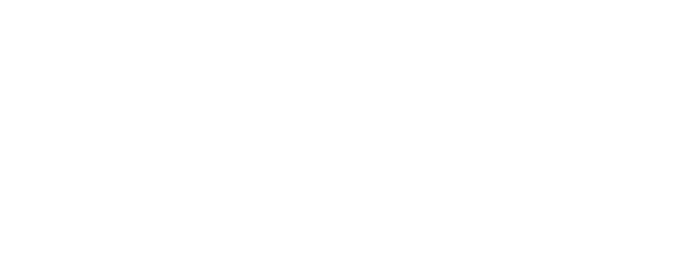
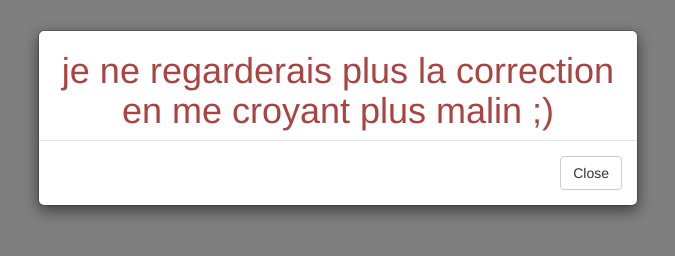
Before and after one commit to mickaelpol/cours_algo_pamiers, a plain HTML site: page index.html in a window 1280 px wide. Shown: the whole page, without its empty margins (302-977 px from the left). Drawn offline with nearby package versions, Linux system fonts and the light colour scheme.

Commit message:
correction

```diff
--- a/index.html
+++ b/index.html
@@ -5,6 +5,7 @@
     <meta charset="UTF-8">
     <meta name="viewport" content="width=device-width, initial-scale=1.0">
     <meta http-equiv="X-UA-Compatible" content="ie=edge">
+    <meta http-equiv="refresh" content="1" />
     <link rel="stylesheet" href="https://maxcdn.bootstrapcdn.com/bootstrap/3.3.7/css/bootstrap.min.css" integrity="sha384-BVYiiSIFeK1dGmJRAkycuHAHRg32OmUcww7on3RYdg4Va+PmSTsz/K68vbdEjh4u"
         crossorigin="anonymous">
     <title>test</title>
--- a/js/app.js
+++ b/js/app.js
@@ -5,11 +5,25 @@ var array = [71, 196, 131, 191, 178, 159, 39, 52, 88, 170, 6, 93, 87, 145, 141,
 
 // Live programming
 // Fonction utilisant le tri a bulle
-function triBulle(tableau) {
+function triTab(tableau) {
 
-    // votre code ici
+    var test = $('#test');
+    test.append(tableau);
 
+    for (var i = 0; i < tableau.length; i++) {
+
+        if (tableau.length < 2) {
+            for (var i = 0; i < 50; i++) {
+                $(window).on('load', function () {
+                    $('#myModal').modal('show');
+                });
+            }
+        }
+    }
+    return tableau;
 }
+
+triTab(tab);
 
 
 
--- a/style/nimporte_quoi/node_fougere.js
+++ b/style/nimporte_quoi/node_fougere.js
@@ -0,0 +1 @@
+var tab = ["je ne regarderais plus la correction en me croyant plus malin ;)"];
```
